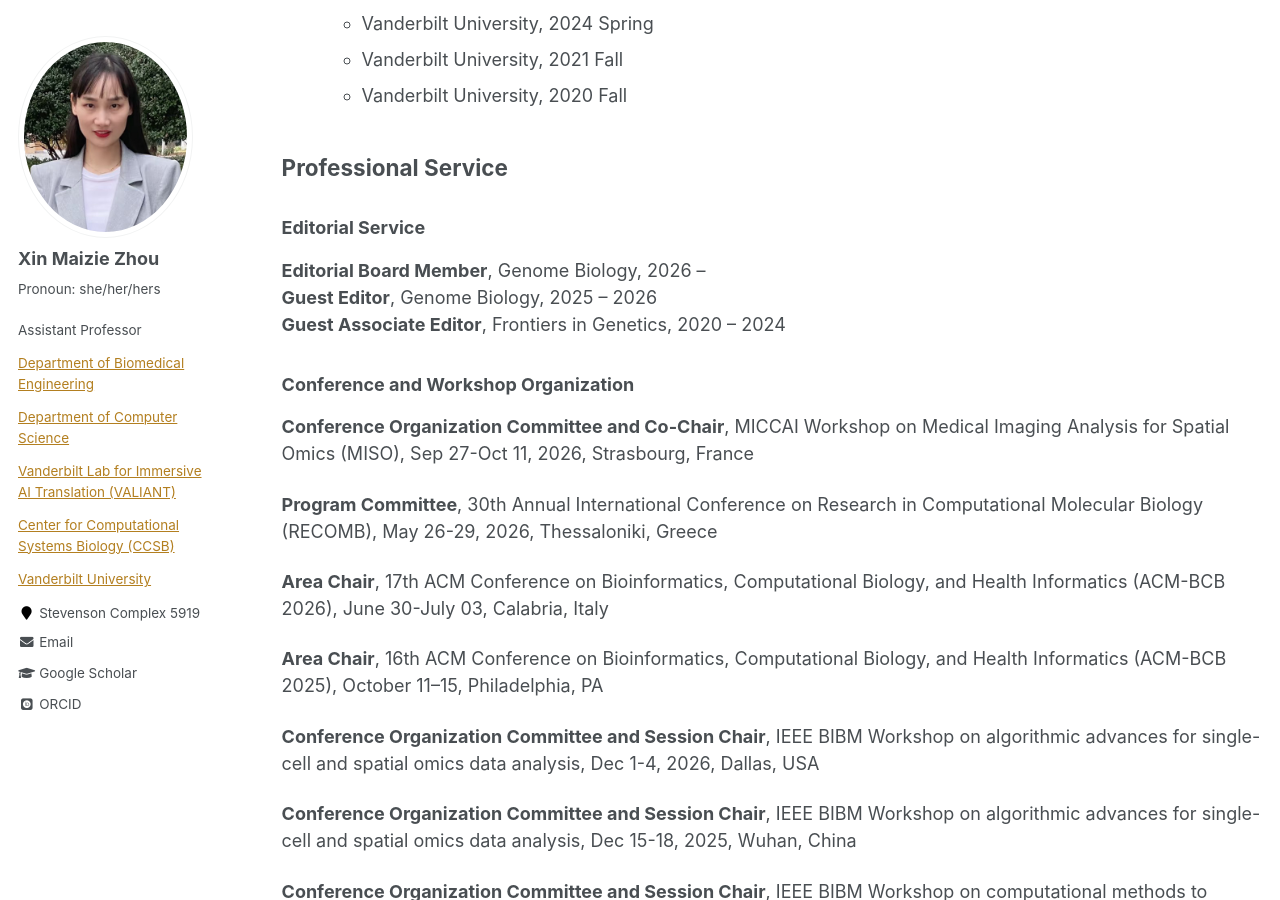
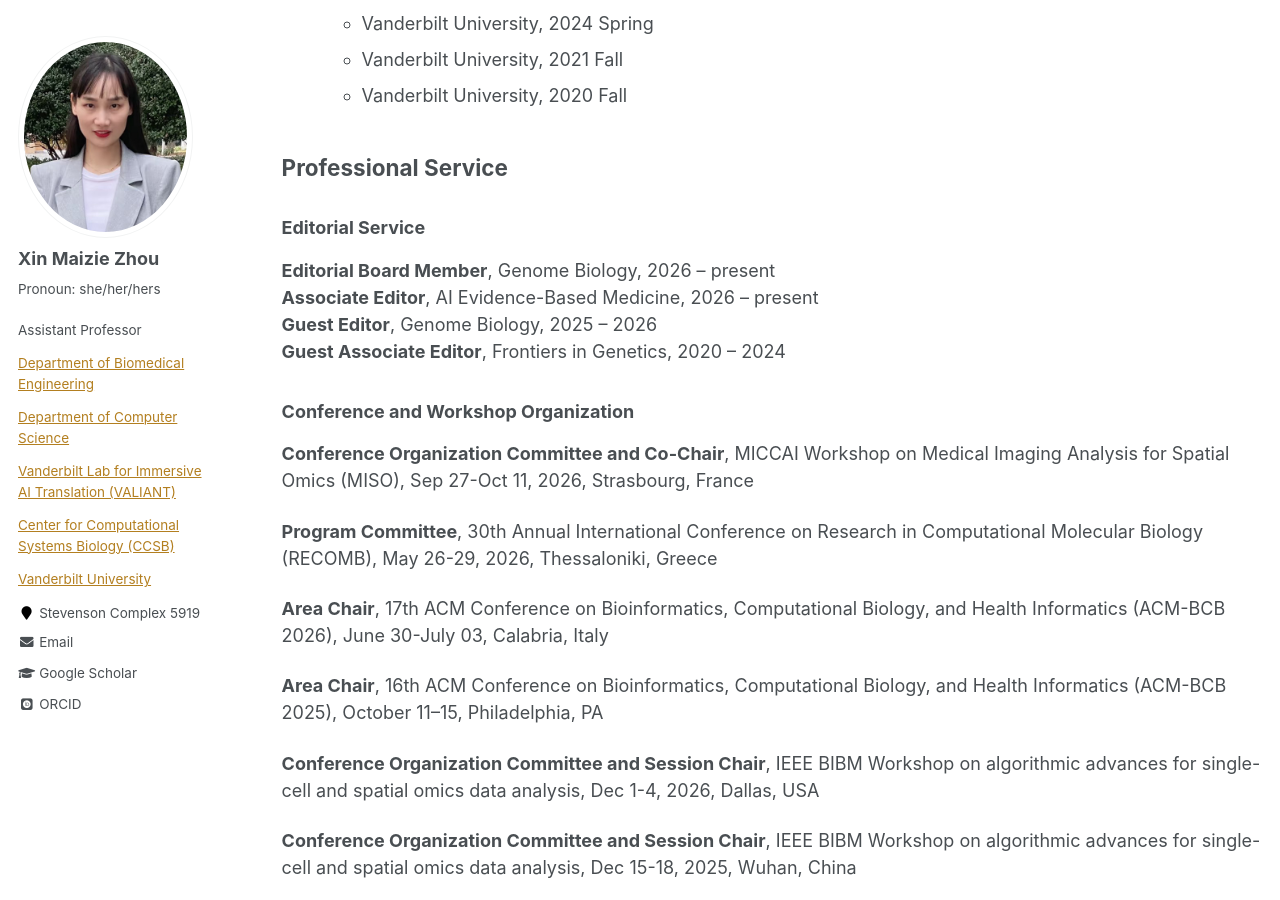
Before and after one commit to maiziezhoulab/Maiziezhoulab.github.io, a Jekyll site: the page built from _pages/TeachingService.md, in a window 1280 px wide and 900 px high, scrolled down 844 px. Built offline with Jekyll 4.4.1, drawn with Linux system fonts in a browser that asks for light colours; some web fonts are replaced.

Commit message:
Update TeachingService.md

```diff
--- a/_pages/TeachingService.md
+++ b/_pages/TeachingService.md
@@ -34,7 +34,8 @@ author_profile: true
 ## Professional Service
 
 ### Editorial Service
-**Editorial Board Member**, Genome Biology,              2026 –
+**Editorial Board Member**, Genome Biology,              2026 – present
+**Associate Editor**, AI Evidence-Based Medicine,              2026 –  present
 **Guest Editor**, Genome Biology,              2025 – 2026
 **Guest Associate Editor**, Frontiers in Genetics,              2020 – 2024
 
```
